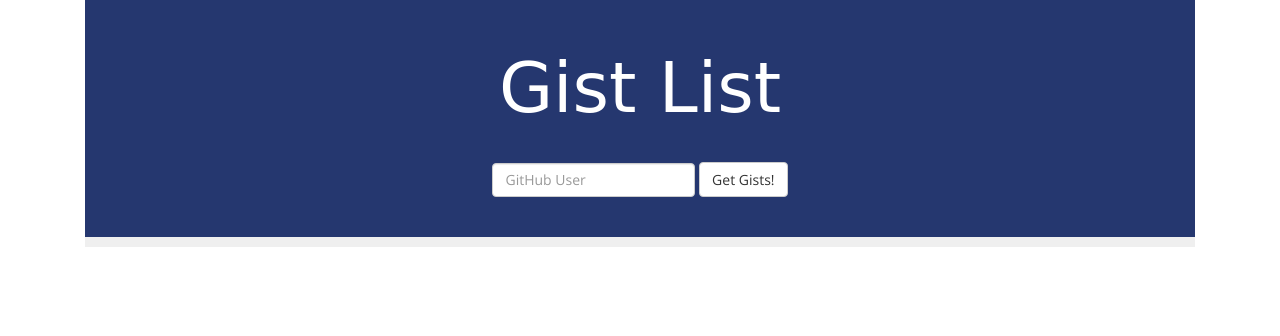
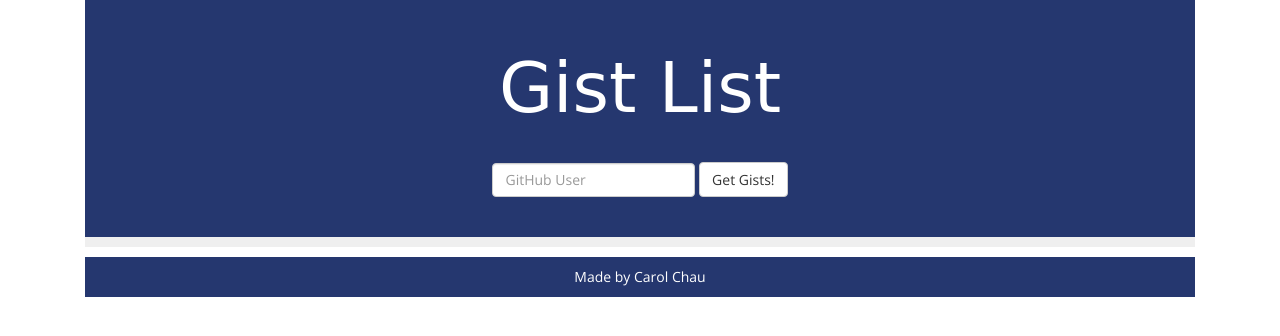
Before and after one commit to carolchau/gist-list, a Flask app: page / in a window 1280 px wide. Shown: the top 336 px of the page. Run offline with Flask 2, Linux system fonts and the light colour scheme; some libraries are stand-ins or nearby versions; some web fonts are replaced.

Commit message:
minor edits

```diff
--- a/app.py
+++ b/app.py
@@ -6,21 +6,22 @@ import os
 
 app = Flask(__name__)
 
-
 @app.route("/", methods=["GET", "POST"])
 def gistlist():
 
     if request.method == "GET":
         return render_template("index.html")
-    #button = request.form['submit-username']
+
     if request.method == "POST":
         username = request.form['github-username']
         username = re.sub(r'\W+(?<!-)', '', username)
         r = requests.get('https://api.github.com/users/' + username + '/gists')
         gistList = json.loads(r.text or r.content)
+
         if not gistList or len(username) == 0:
             error_message = "Sorry, user does not exist or has no gists :("
             return render_template("index.html", error = error_message)
+
         return render_template("index.html", username=username, list=gistList)
 
 if __name__ == "__main__":
--- a/static/style.css
+++ b/static/style.css
@@ -1,15 +1,5 @@
-/*
-body {
-  background-color: #161B41 !important;
-}
-*/
-body {
-  padding-bottom: 50px;
-}
-
 h1 {
   text-align: center;
-  /*border: 2px solid #226753;*/
   padding-top: 15px !important;
   padding-bottom: 15px;
   font-size: 70px !important;
@@ -33,9 +23,8 @@ p {
   padding-left: 30px !important;
 }
 
-/* Heading #772831
-#184925
-#C1A544
+/*
+* Heading
 */
 .heading {
   background-color: #25376F !important;
@@ -54,7 +43,10 @@ input {
   height: 35px;
 }
 
-/* Gist List */
+/*
+* Gist List
+*/
+
 .list-outer-content {
   padding-left: 15px;
   padding-right: 15px;
@@ -82,15 +74,16 @@ input {
   text-align: left;
 }
 
-/* Footer
+/*
+* Footer
+*/
 
 footer {
-  margin-top: 20px !important;
+  margin-top: 10px;
   padding-top: 10px;
   padding-bottom: 10px;
   color: white;
   font-family: 'Shrikhand', cursive !important;
-  background-color: #30307a !important;
+  background-color: #25376F !important;
   text-align: center;
 }
-*/
--- a/templates/index.html
+++ b/templates/index.html
@@ -59,11 +59,10 @@
       {% endif %}
 
 
-      <!-- Footer
+
       <footer class="footer">
          <p> Made by Carol Chau </p>
       </footer>
-    -->
 
     </div> <!-- container -->
 
```
Also changed, not shown: 1 other file.
